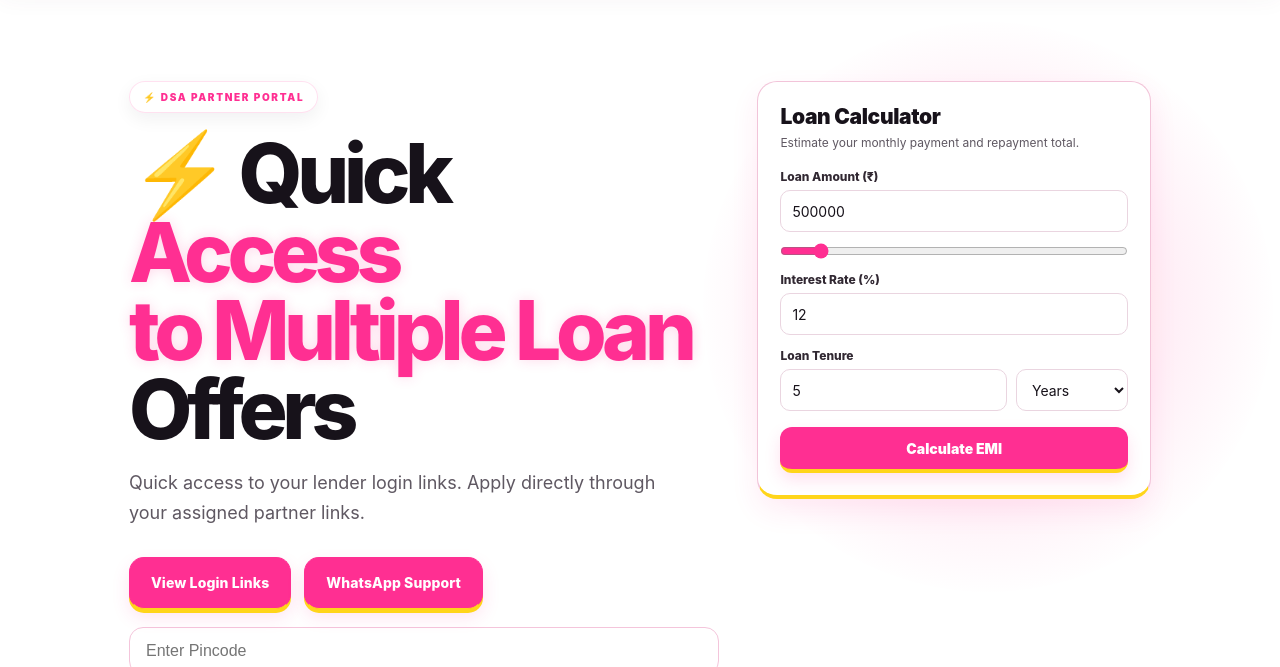
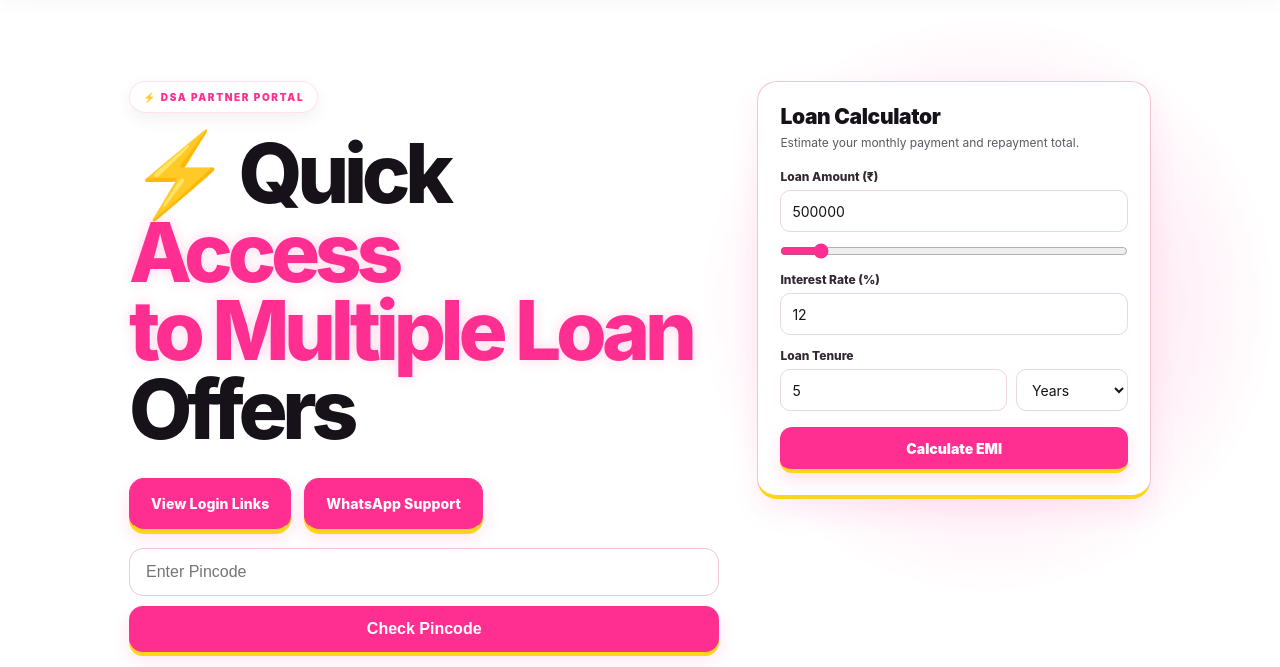
Before and after one commit to paisainstantlogin-oss/Paisainstant-DSA, a plain HTML site: page index.html in a window 1280 px wide. Shown: the part 95-762 px from the top of the page. Drawn offline with Linux system fonts and the light colour scheme.

Commit message:
Remove lender login intro sentence from main and white-label portals (#10)
* Remove lender login intro sentence

* Remove lender login intro sentence

```diff
--- a/index.html
+++ b/index.html
@@ -145,7 +145,6 @@
   <div class="hero-copy">
     <span class="pill">⚡ DSA PARTNER PORTAL</span>
     <h1><span class="hero-heading-word hero-heading-word--1">⚡ Quick</span> <em><span class="hero-heading-word hero-heading-word--2 hero-heading-word--accent">Access</span> <span class="hero-heading-word hero-heading-word--3 hero-heading-word--accent">to Multiple Loan</span></em> <span class="hero-heading-word hero-heading-word--4">Offers</span></h1>
-    <p>Quick access to your lender login links. Apply directly through your assigned partner links.</p>
     <div class="hero-actions">
   <a href="#lenders" class="btn primary">View Login Links</a>
   <a href="https://wa.me/917239975225" class="btn ghost" target="_blank" rel="noopener">WhatsApp Support</a>
```
Also changed, not shown: portal.html (+0 -1 lines).
